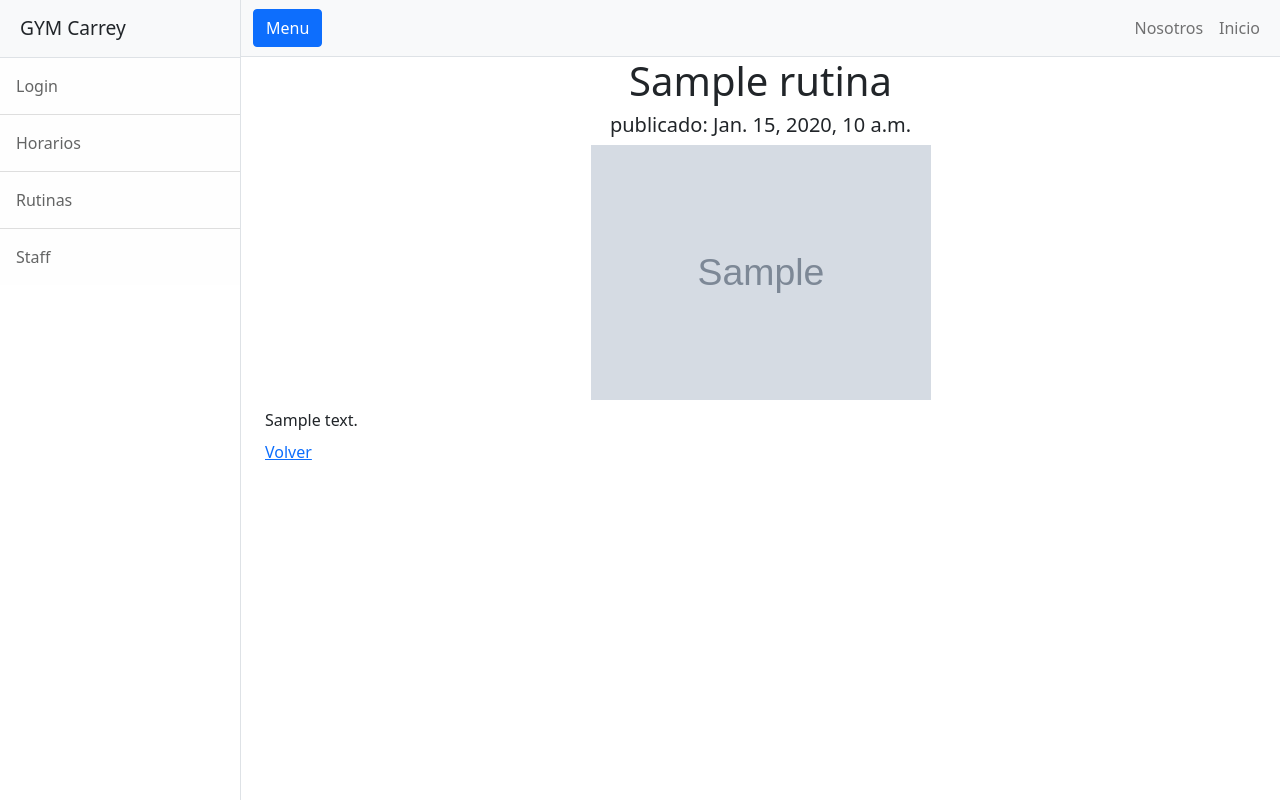
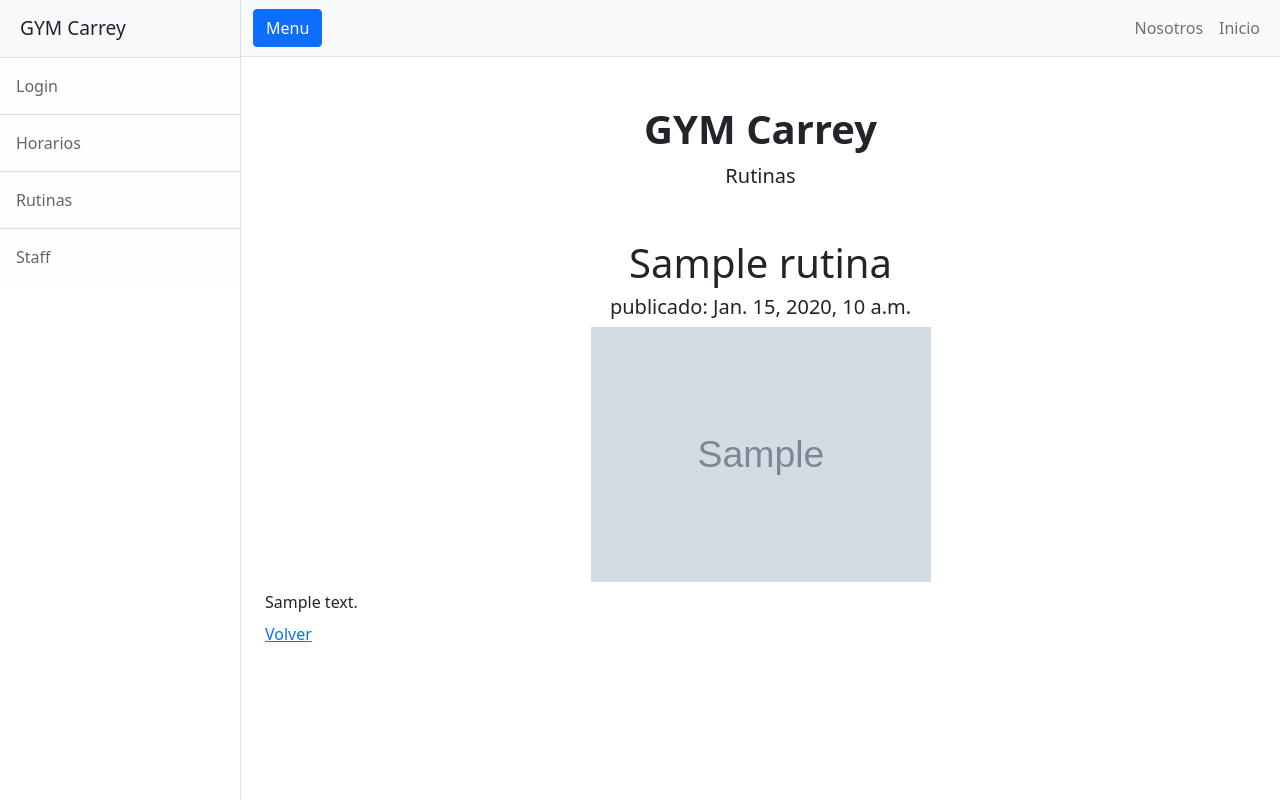
Before and after one commit to gabrielgarabedian/coderfinal, a Django app: page /rutina/detail-rutina/1/ in a window 1280 px wide. Run offline with Django 4.2, Linux system fonts and the light colour scheme; tables that the repository leaves empty hold one stand-in row (values such as "Sample post"); grey boxes marked "Sample" are stand-in pictures; some libraries are stand-ins or nearby versions.

Commit message:
correccion algunos errores en templates

```diff
--- a/rutina/templates/rutina/rutina_detail.html
+++ b/rutina/templates/rutina/rutina_detail.html
@@ -6,6 +6,12 @@
 {% endblock titulo %}
 
 {% block contenido %}
+<div class="container">
+    <div class="text-center my-5">
+        <h1 class="fw-bolder">GYM Carrey</h1>
+        <p class="lead mb-0">Rutinas</p>
+    </div>
+</div>
 <div class="d-flex justify-content-center">
     <h1>{{object.nombre_rutina}}</h1>
 </div>
@@ -31,7 +37,7 @@
             <a href="{% url 'lista-de-rutina' %}">Volver </a>
 
         {% else %}
-            <a href="{% url 'rutina-signup' %}">Volver </a>
+            <a href="{% url 'rutinas-post' %}">Volver </a>
         {% endif %}
 
 
--- a/rutina/templates/rutina/rutina_form.html
+++ b/rutina/templates/rutina/rutina_form.html
@@ -13,6 +13,6 @@
         <input type="submit" value="Publicar">
     </form>
 
-    <a href="{% url 'lista-de-rutina' %}">Volver a las rutinas</a>
+    <a href="{% url 'lista-de-rutina' %}">Volver a listas de rutinas</a>
 
     {% endblock contenido %}
--- a/rutina/templates/rutina/rutinas_post.html
+++ b/rutina/templates/rutina/rutinas_post.html
@@ -12,8 +12,8 @@
         <div class="col-lg-8">
             <!-- Featured blog post-->
             <div class="card mb-4">
-                {% if  rutinas.0 %}
-                <a href="#!"><img style="max-width:100%;" class="card-img-top" src="{{ rutina.0.image_rutina.url }}" alt="..." /></a>
+                {% if  rutina.0 %}
+                <a href="#!"><img style="max-width:100%;" class="card-img-top" src="{{ rutina.0.image.url }}" alt="..." /></a>
                 <div class="card-body">
                     <div class="small text-muted">{{rutina.0.date_published}}</div>
                     <h2 class="card-title">{{rutina.0.nombre_rutina}}</h2>
@@ -86,6 +86,7 @@
                 <div class="card-body">
                     <form action="{% url 'search-by-name-rutina' %}" method="get">
                         {% csrf_token %}
+
                         <input type="search" name="rutina_nombre_rutina">
                         <input type="submit" value="buscar">
                     </form>
--- a/rutina/views.py
+++ b/rutina/views.py
@@ -14,7 +14,7 @@ from django.contrib.auth.admin import User
 
     #return render(request, 'rutina/index.html')
 
-@login_required
+
 def index(request):
     configuracion = Configuracion.objects.first()
     return render(request, 'rutina/index.html',{'configuracion':configuracion})
@@ -36,10 +36,11 @@ class RutinaSignUp(CreateView):
 class RutinaProfileUpdate(LoginRequiredMixin,UpdateView):
     model = User
     fields = ['username', 'first_name', 'last_name', 'email']
-    success_url = reverse_lazy("index-rutina")
+    success_url = reverse_lazy("rutinas-post")
 
 class ListRutina(LoginRequiredMixin,ListView):
    model= Rutina
+   paginate_by = 2
 
 class CreateRutina(LoginRequiredMixin,CreateView):
     model= Rutina
```
Also changed, not shown: rutina/templates/rutina/rutina_list.html (+5 -5 lines), rutina/templates/registration/signup.html (renamed from rutina/templates/registrarion/signup.html).
